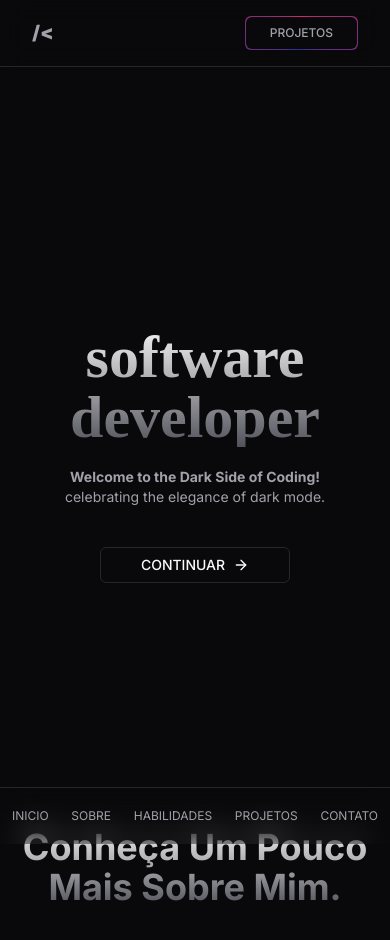
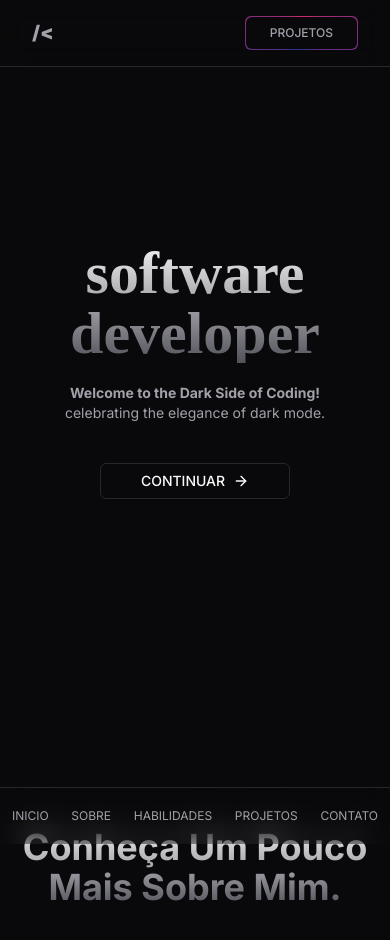
Before and after one commit to KARAUJO1003/portifolio.web.1.4.0, a Next.js app in the folder portifolio/: page / in a window 390 px wide. Shown: the top 940 px of the page. Built offline with nearby package versions, Linux system fonts and the light colour scheme.

Commit message:
Update home.tsx

```diff
--- a/portifolio/src/app/_components/sections/home/home.tsx
+++ b/portifolio/src/app/_components/sections/home/home.tsx
@@ -66,11 +66,11 @@ export const HomeSection = ({ className }: ComponentPropsDefault) => {
     <SectionContainer
       id="home"
       className={cn(
-        'flex flex-col w-full items-center justify-center gap-10 md:min-h-[510px] max-sm:min-h-[680px]',
+        'flex flex-col w-full items-center md:justify-center gap-10 md:min-h-[510px] max-sm:min-h-[680px]',
         className,
       )}
     >
-      <div className="space-y-5 flex flex-col items-center ">
+      <div className="space-y-5 flex flex-col items-center max-sm:mt-20">
         <TitleTypography
           id="title"
           fontWeight="font-black"
```
